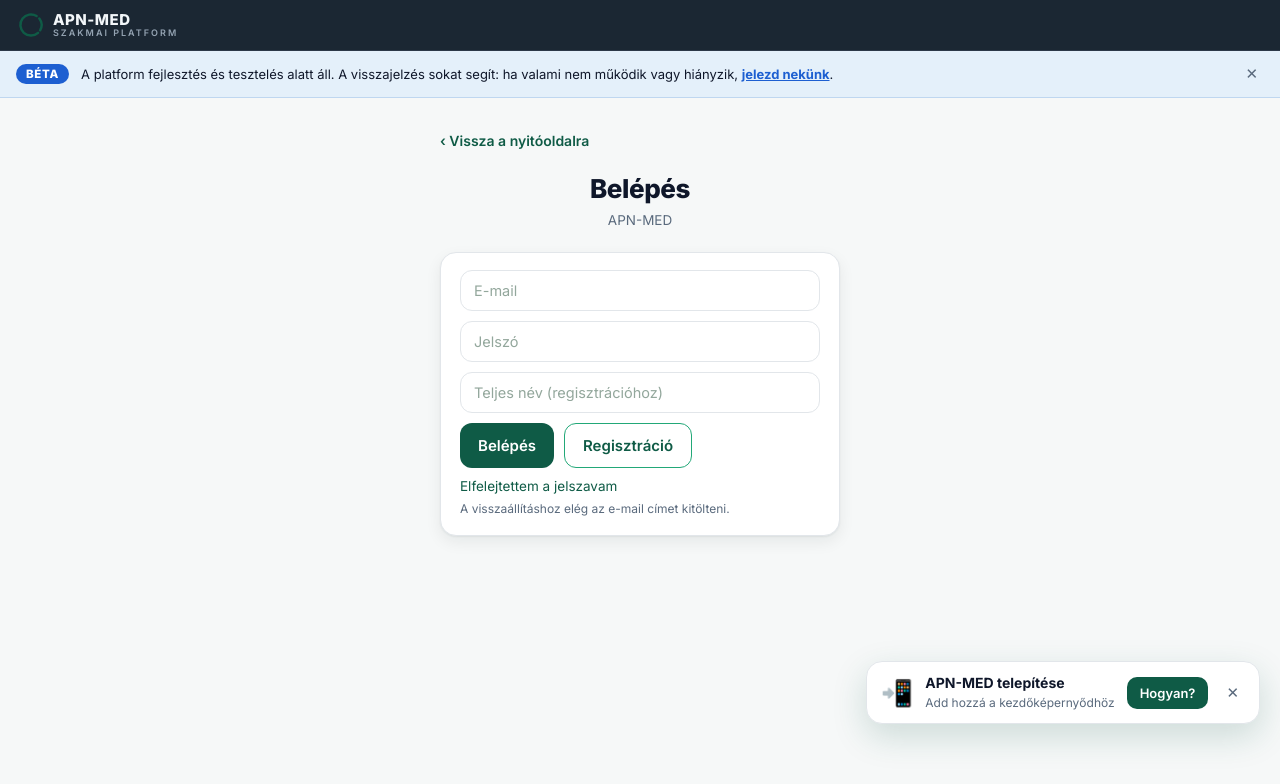
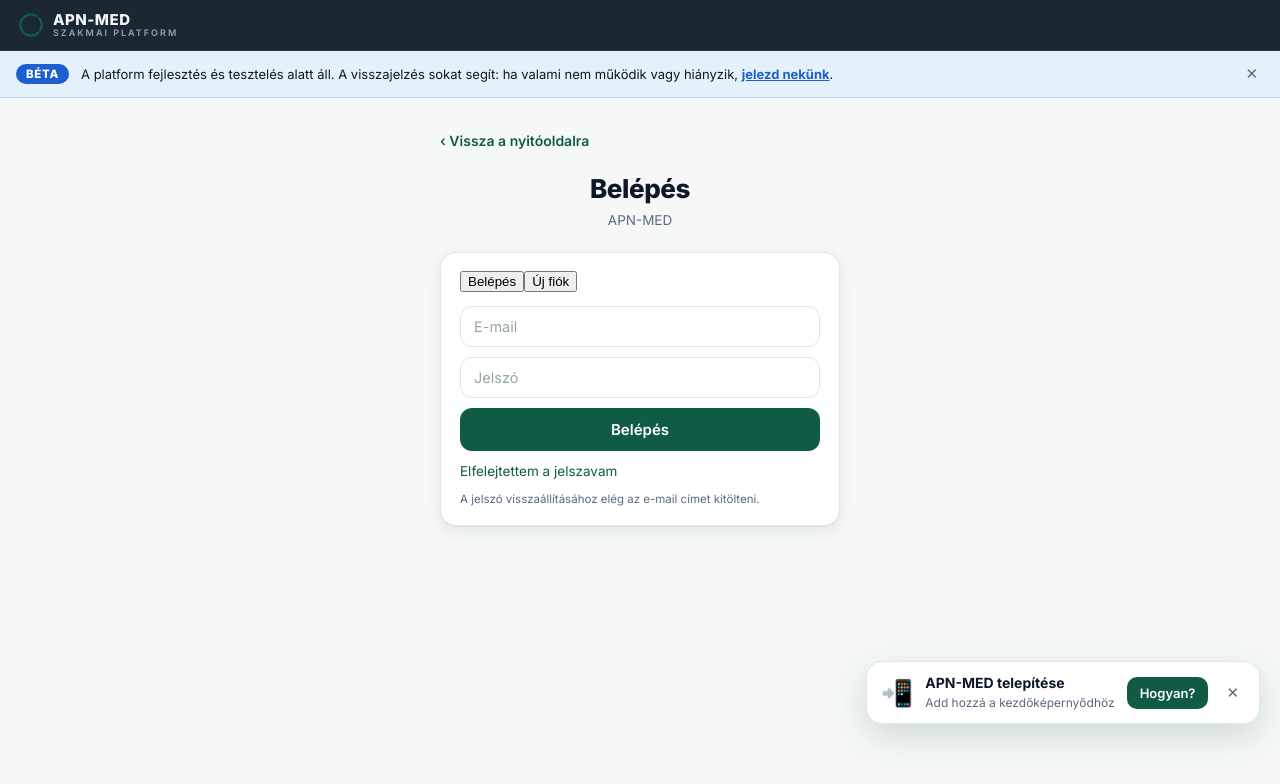
Before and after one commit to lpkvts/apnplatform, a Next.js app: page /login in a window 1280 px wide. Shown: the top 784 px of the page. Built offline with nearby package versions, Linux system fonts and the light colour scheme; no server answers; the database is empty.

Commit message:
Add files via upload

```diff
--- a/app/auth/uj-jelszo/actions.ts
+++ b/app/auth/uj-jelszo/actions.ts
@@ -1,6 +1,7 @@
 'use server'
 
 import { createClient } from '@/lib/supabase/server'
+import { authHiba } from '@/lib/auth-errors'
 import { redirect } from 'next/navigation'
 
 const MIN = 12
@@ -24,7 +25,7 @@
   if (!user) err('Lejárt a munkamenet. Kérj új visszaállító levelet.')
 
   const { error } = await supabase.auth.updateUser({ password })
-  if (error) err(error.message)
+  if (error) err(authHiba(error.message))
 
   redirect('/?jelszo=ok')
 }
--- a/app/login/actions.ts
+++ b/app/login/actions.ts
@@ -3,13 +3,14 @@
 import { createClient } from '@/lib/supabase/server'
 import { redirect } from 'next/navigation'
 import { siteUrl } from '@/lib/site-url'
+import { authHiba } from '@/lib/auth-errors'
 
 export async function signIn(formData: FormData) {
   const supabase = await createClient()
   const email = String(formData.get('email') ?? '')
   const password = String(formData.get('password') ?? '')
   const { error } = await supabase.auth.signInWithPassword({ email, password })
-  if (error) redirect('/login?error=' + encodeURIComponent(error.message))
+  if (error) redirect('/login?error=' + encodeURIComponent(authHiba(error.message)))
   redirect('/')
 }
 
@@ -23,8 +24,11 @@
     password,
     options: { data: { full_name } },
   })
-  if (error) redirect('/login?error=' + encodeURIComponent(error.message))
-  redirect('/login?message=' + encodeURIComponent('Sikeres regisztráció — most jelentkezz be.'))
+  if (error) redirect('/login?error=' + encodeURIComponent(authHiba(error.message)))
+  redirect('/login?message=' + encodeURIComponent(
+    'Sikeres regisztráció. Ha megerősítő levelet kaptál, kattints benne a hivatkozásra, '
+    + 'majd jelentkezz be.',
+  ))
 }
 
 /**
--- a/components/login-form.tsx
+++ b/components/login-form.tsx
@@ -1,5 +1,6 @@
 'use client'
 
+import { useState } from 'react'
 import { useFormStatus } from 'react-dom'
 
 /**
@@ -45,35 +46,60 @@
   requestReset: (fd: FormData) => Promise<void>
   maintenance: boolean
 }) {
+  // Két mód egy űrlapon. Belépéskor csak e-mail és jelszó kell — a névmező
+  // ott fölösleges, és azt sugallja, hogy ki kell tölteni.
+  const [regisztral, setRegisztral] = useState(false)
+
   return (
     <div className="card">
+      {!maintenance && (
+        <div className="seg-row" style={{ marginBottom: 14 }}>
+          <button className={`seg ${!regisztral ? 'on' : ''}`} onClick={() => setRegisztral(false)}>
+            Belépés
+          </button>
+          <button className={`seg ${regisztral ? 'on' : ''}`} onClick={() => setRegisztral(true)}>
+            Új fiók
+          </button>
+        </div>
+      )}
+
       <form>
         <input className="field" name="email" type="email" placeholder="E-mail" required
           autoComplete="email" />
         <input className="field" name="password" type="password" placeholder="Jelszó" required
-          autoComplete="current-password" />
-        {!maintenance && (
-          <input className="field" name="full_name" placeholder="Teljes név (regisztrációhoz)"
-            autoComplete="name" />
+          autoComplete={regisztral ? 'new-password' : 'current-password'} />
+
+        {regisztral && !maintenance && (
+          <>
+            <input className="field" name="full_name" placeholder="Teljes neved" autoComplete="name" />
+            <p className="sub" style={{ margin: '-8px 0 14px', fontSize: 'var(--t-caption)' }}>
+              A szakterületet és a többi adatot később, a profilodban adhatod meg.
+            </p>
+          </>
         )}
 
-        <div style={{ display: 'flex', gap: 10 }}>
-          <Gomb action={signIn} kozben="Belépés…">Belépés</Gomb>
-          {/* Karbantartás alatt nincs értelme új fiókot nyitni. */}
-          {!maintenance && (
-            <Gomb action={signUp} kozben="Létrehozás…" className="btn ghost">Regisztráció</Gomb>
+        {regisztral && !maintenance ? (
+          <Gomb action={signUp} kozben="Létrehozás…" style={{ width: '100%' }}>
+            Fiók létrehozása
+          </Gomb>
+        ) : (
+          <Gomb action={signIn} kozben="Belépés…" style={{ width: '100%' }}>Belépés</Gomb>
         )}
-        </div>
 
+        {!regisztral && (
           <Gomb
             action={requestReset} kozben="Küldés…" className="sec-l"
-          style={{ background: 'none', border: 0, padding: '10px 0 0', font: 'inherit', fontSize: 13.5, cursor: 'pointer' }}
+            style={{ background: 'none', border: 0, padding: '12px 0 0', font: 'inherit', fontSize: 13.5, cursor: 'pointer' }}
           >
             Elfelejtettem a jelszavam
           </Gomb>
+        )}
       </form>
-      <p className="sub" style={{ margin: '4px 0 0', fontSize: 12 }}>
-        A visszaállításhoz elég az e-mail címet kitölteni.
+
+      <p className="sub" style={{ margin: '10px 0 0', fontSize: 'var(--t-caption)' }}>
+        {regisztral
+          ? 'A regisztráció után megerősítő levelet küldhetünk — nézd meg a levélszemetet is.'
+          : 'A jelszó visszaállításához elég az e-mail címet kitölteni.'}
       </p>
     </div>
   )
--- /dev/null
+++ b/lib/auth-errors.ts
@@ -0,0 +1,70 @@
+/**
+ * Hitelesítési hibaüzenetek magyarul.
+ *
+ * A háttérszolgáltatás angolul válaszol, és ezek az üzenetek eddig
+ * változtatás nélkül jelentek meg a felhasználónak. A fordítás nem csak
+ * nyelvi kérdés: az eredeti üzenetek gyakran technikaiak, és nem mondják
+ * meg, mit tegyen a felhasználó.
+ */
+
+const FORDITAS: { minta: RegExp; szoveg: string }[] = [
+  {
+    minta: /user already registered|already been registered/i,
+    szoveg: 'Ezzel az e-mail címmel már van fiók. Jelentkezz be, vagy kérj új jelszót, ha elfelejtetted.',
+  },
+  {
+    minta: /invalid login credentials/i,
+    szoveg: 'Hibás e-mail cím vagy jelszó. Ellenőrizd, és próbáld újra.',
+  },
+  {
+    minta: /email not confirmed/i,
+    szoveg: 'A fiók még nincs megerősítve. Nézd meg a postaládádat — a levélszemetet is —, és kattints a megerősítő hivatkozásra.',
+  },
+  {
+    minta: /password should be at least (\d+)/i,
+    szoveg: 'A jelszó túl rövid. Legalább 6 karakter szükséges.',
+  },
+  {
+    minta: /unable to validate email|invalid email/i,
+    szoveg: 'Az e-mail cím nem érvényes. Ellenőrizd a leírását.',
+  },
+  {
+    minta: /email rate limit exceeded|over_email_send_rate_limit/i,
+    szoveg: 'Túl sok levelet kértél rövid idő alatt. Várj néhány percet, és próbáld újra.',
+  },
+  {
+    minta: /for security purposes.*(\d+) seconds/i,
+    szoveg: 'Biztonsági okból várni kell egy kicsit a következő próbálkozásig.',
+  },
+  {
+    minta: /signups not allowed|signup is disabled/i,
+    szoveg: 'A regisztráció jelenleg nem elérhető. Írj nekünk a Kapcsolat oldalon.',
+  },
+  {
+    minta: /token has expired|expired/i,
+    szoveg: 'A hivatkozás lejárt. Kérj újat.',
+  },
+  {
+    minta: /same password/i,
+    szoveg: 'Az új jelszó nem egyezhet meg a régivel.',
+  },
+  {
+    minta: /network|fetch failed/i,
+    szoveg: 'Nem sikerült elérni a szolgáltatást. Ellenőrizd a kapcsolatot, és próbáld újra.',
+  },
+]
+
+/**
+ * Magyar üzenet a nyers hibából.
+ *
+ * Ismeretlen hiba esetén általános üzenetet adunk vissza, nem a technikai
+ * szöveget: az a felhasználónak nem segít, és néha többet árul el a
+ * rendszerről, mint kellene.
+ */
+export function authHiba(nyers: string | null | undefined): string {
+  if (!nyers) return 'A művelet nem sikerült. Próbáld újra.'
+  for (const f of FORDITAS) {
+    if (f.minta.test(nyers)) return f.szoveg
+  }
+  return 'A művelet nem sikerült. Ha ismétlődik, jelezd a Kapcsolat oldalon.'
+}
```
Lines whose indentation alone changed are shown as unchanged.
